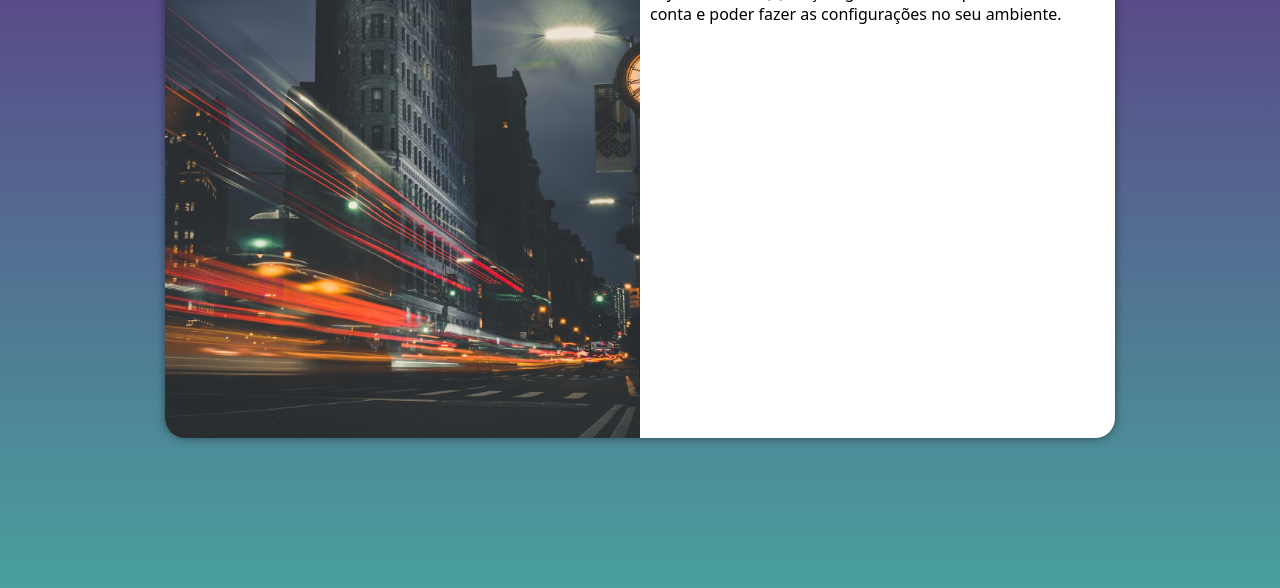
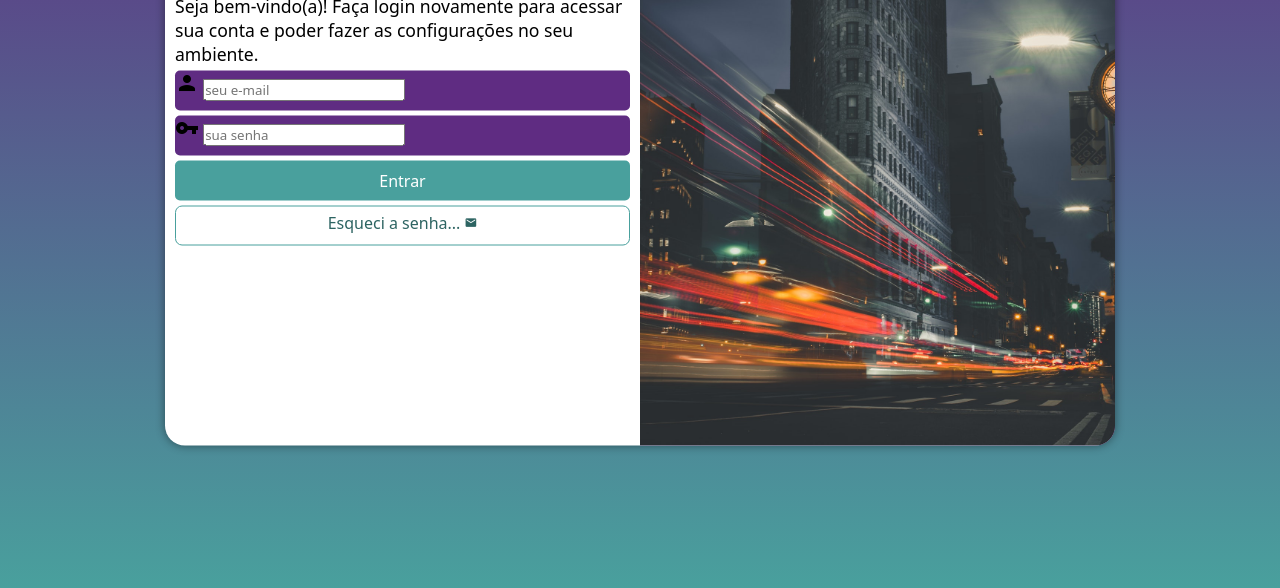
Before and after one commit to RBARoninDeveloper/projeto-login, a plain HTML site: page index.html in a window 1280 px wide. Shown: the part 212-800 px from the top of the page. Drawn offline with Linux system fonts and the light colour scheme.

Commit message:
Formatações projeto login

```diff
--- a/estilos/media-query.css
+++ b/estilos/media-query.css
@@ -35,6 +35,9 @@ Grandes telas: acima de 1200px
 
 }
 
+
+
+
 @media screen and (min-width: 992px) {
 
     body {
@@ -47,13 +50,21 @@ Grandes telas: acima de 1200px
     }
 
     section#login > div#imagem {
-        float: left;
+        float: right;
         width: 50%;
         height: 100%;
     }
 
     section#login > div#formulario {
-        float: right;
+        float: left;
         width: 50%;
     }
+
+    div#formulario > h1 {
+        font-size: 2em;
+    }
+
+    div#formulario > p {
+        font-size: 1.1em;
+     }
 }
--- a/estilos/style.css
+++ b/estilos/style.css
@@ -2,6 +2,8 @@
 
 /* Paleta de cores
    Verde: #49a09d
+          #6cd3cf
+          #2d6462
    Lilás: #5f2c82
 */
 
@@ -33,7 +35,7 @@ section#login {
 
    background-color: white;
    width: 250px;
-   height: 500px;
+   height: 515px;
    border-radius: 20px;
    box-shadow: 0px 0px 10px rgba(0, 0, 0, 0.450);
 
@@ -53,3 +55,64 @@ section#login > div#formulario {
    display: block;
    padding: 10px;
 }
+
+div#formulario > h1 {
+   text-align: center;
+   margin-bottom: 10px;
+}
+
+div#formulario > p {
+   font-size: 0.8em;
+}
+
+form > div.campo {
+   background-color: #5f2c82;
+   display: block;
+   width: 100%;
+   height: 40px;
+   border-radius: 5px;
+   margin: 5px 0px;
+}
+
+div.campo > label {
+   display: none;
+}
+
+form > input[type=submit] {
+   display: block;
+   font-size: 1em;
+   width: 100%;
+   height: 40px;
+   background-color: #49a09d;
+   color: white;
+   border: none;
+   border-radius: 5px;
+   cursor: pointer;
+}
+
+form > input[type=submit]:hover {
+   background-color: #2d6462;
+}
+
+form > a.botao {
+   display: block;
+   text-align: center;
+   font-size: 1em;
+   width: 100%;
+   height: 40px;
+   padding-top: 5px;
+   margin-top: 5px;
+   background-color: white;
+   color: #2d6462;
+   border: 1px solid #49a09d;
+   border-radius: 7px;
+   text-decoration: none;
+}
+
+form > a.botao:hover {
+   background-color: #6cd3cf;
+}
+
+form > a.botao > i {
+   font-size: 0.8em;
+}
--- a/index.html
+++ b/index.html
@@ -5,6 +5,7 @@
     <meta http-equiv="X-UA-Compatible" content="IE=edge">
     <meta name="viewport" content="width=device-width, initial-scale=1.0">
     <title>Login</title>
+    <link href="https://fonts.googleapis.com/icon?family=Material+Icons" rel="stylesheet">
     <link rel="stylesheet" href="estilos/style.css">
     <link rel="stylesheet" href="estilos/media-query.css">
 </head>
@@ -20,7 +21,28 @@
 
                 <p>Seja bem-vindo(a)! Fa&ccedil;a login novamente para acessar sua conta e poder fazer as configura&ccedil;&otilde;es no seu ambiente.</p>
 
-                <form action="login.php" method="post">
+                <form action="login.php" method="post" autocomplete="on">
+
+                    <div class="campo">
+                        <i class="material-icons">person</i>
+
+                        <input type="email" name="login" id="ilogin" placeholder="seu e-mail" autocomplete="email" required maxlength="30">
+
+                        <label for="ilogin">Login</label>
+                    </div>
+
+                    <div class="campo">
+                        <i class="material-icons">vpn_key</i>
+
+                        <input type="password" name="senha" id="isenha" placeholder="sua senha" autocomplete="current-password" required minlength="8" maxlength="20">
+
+                        <label for="isenha">Senha</label>
+                    </div>
+
+                    <input type="submit" value="Entrar">
+                    <a href="esqueci.html" class="botao">
+                        Esqueci a senha... <i class="material-icons">mail</i>
+                    </a>
 
                 </form>
             </div>
```
